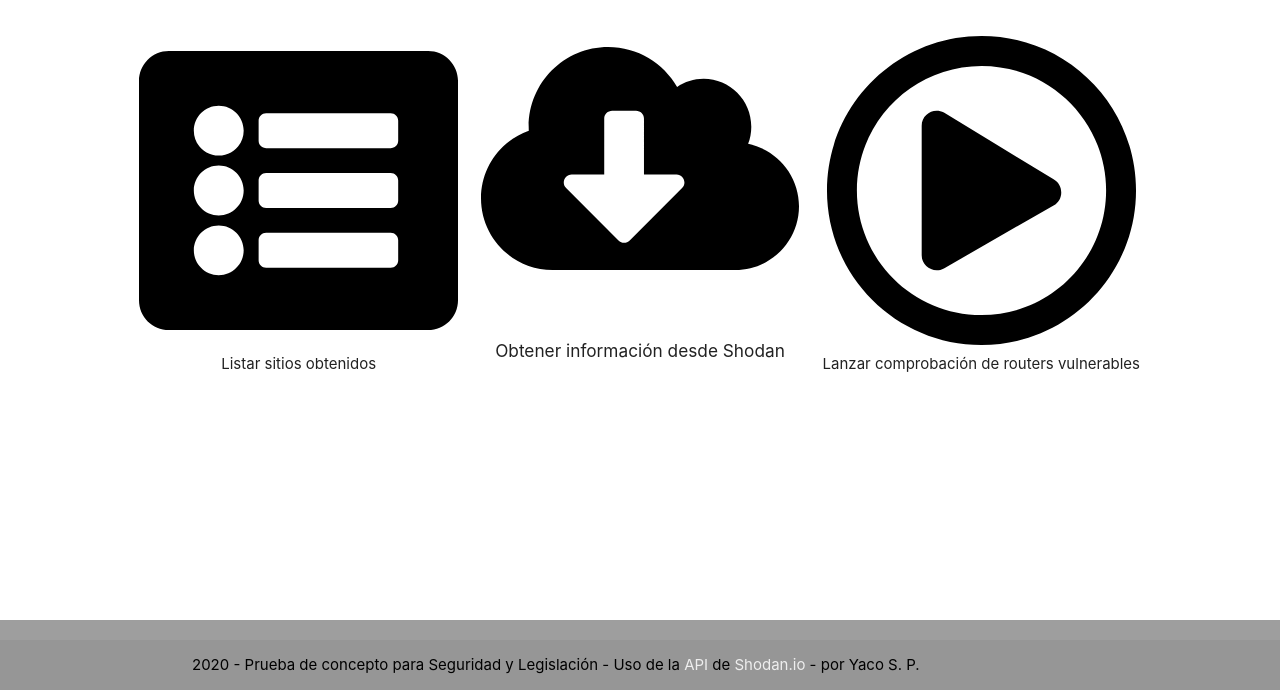
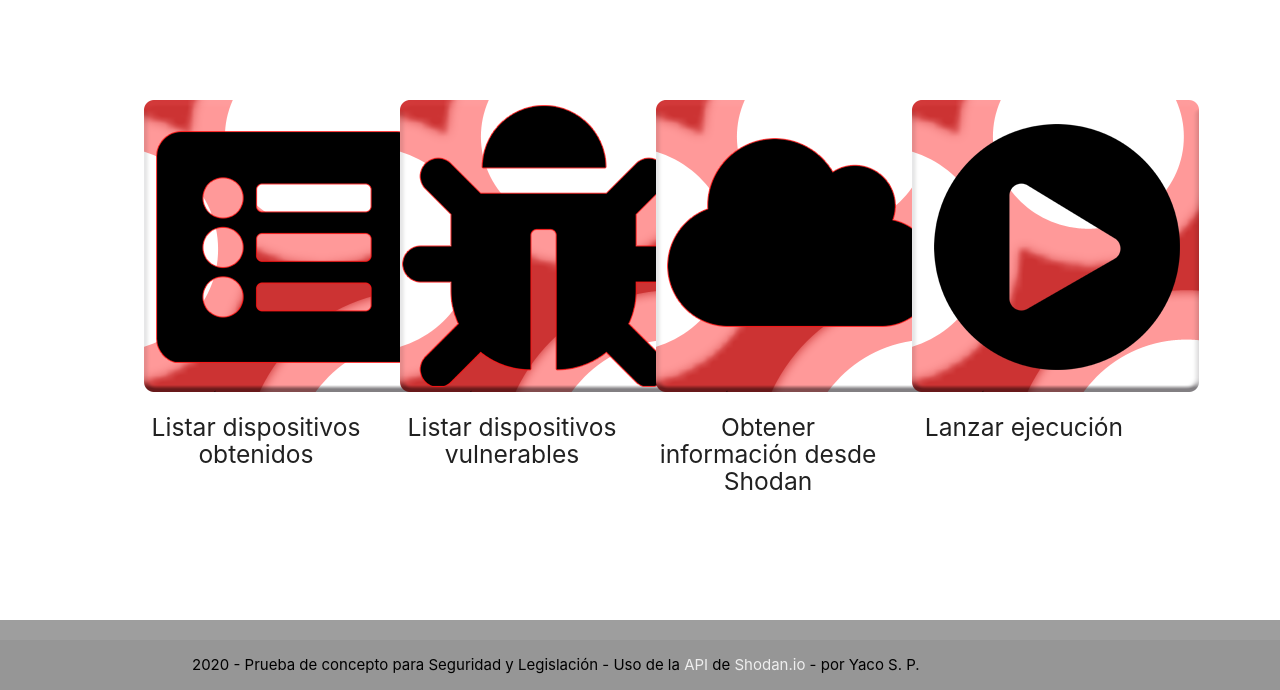
Before and after one commit to yacosant/miot_SyL, a website: page shodan-App/public/index.html in a window 1280 px wide. Shown: the part 110-800 px from the top of the page. Drawn offline with Linux system fonts and the light colour scheme.

Commit message:
Intex bonito y footer grises

```diff
--- a/shodan-App/public/assets/css/styles.css
+++ b/shodan-App/public/assets/css/styles.css
@@ -113,3 +113,14 @@ main {
     height:100%;
     background-color:#000;
 }
+
+.zoom:hover {
+  transform: scale(1.1); /* (150% zoom - Note: if the zoom is too large, it will go outside of the viewport) */
+}
+
+.vertical-center {
+
+  min-height: 70vh; /* These two lines are counted as one :-)       */
+  display: flex;
+  align-items: center;
+}
--- a/shodan-App/public/index.html
+++ b/shodan-App/public/index.html
@@ -24,55 +24,74 @@
     </header>
 
     <main>
-      <div class="cards" id="main_cards">
-        <div class="row">
-          <div class="col s4">
+      <div class="cards vertical-center" id="main_cards">
+        <div class="row ">
+
+          <div class="col s3">
             <div class=" max">
-              <div class="card-image responsive-img">
+              <div class="card-image responsive-img center-align zoom">
                 <a href="/list">
-                <img class="img-list"src="assets/img/list-alt-solid.svg">
+              <img class="img-list"src="assets/img/list.png">
+                <span class="fa fa-home"></span>
                 </a>
               </div>
 
               <div class="card-action center-align">
-                <br>
-                Listar sitios obtenidos
+                <h5>Listar dispositivos obtenidos</h5>
               </div>
             </div>
           </div>
 
-          <div class="col s4 ">
+          <div class="col s3 ">
             <div class="max">
-              <div class="card-image responsive-img">
-                <a href="/get">
-                <img class="icon img-list"src="assets/img/cloud-download-alt-solid.svg">
+              <div class="card-image responsive-img center-align zoom">
+                <a href="/vul">
+                <img class="icon img-list"src="assets/img/bug.png">
                 </a>
               </div>
 
 
               <div class="card-action center-align">
 
-                <H6>Obtener información desde Shodan</H6>
+                <h5>Listar dispositivos vulnerables</h5>
               </div>
             </div>
           </div>
 
-          <div class="col s4">
+          <div class="col s3 ">
+            <div class="max">
+              <div class="card-image responsive-img center-align zoom">
+                <a href="/get">
+                <img class="icon img-list"src="assets/img/cloud.png">
+                </a>
+              </div>
+
+
+              <div class="card-action center-align">
+
+                <h5>Obtener información desde Shodan</h5>
+              </div>
+            </div>
+          </div>
+
+          <div class="col s3">
             <div class=" max">
-              <div class="card-image responsive-img">
+              <div class="card-image responsive-img center-align zoom">
                 <a href="/play">
-                <img class="img-list"src="assets/img/play-circle-regular.svg">
+                <img class="img-list"src="assets/img/play.png">
                 </a>
               </div>
 
               <div class="card-action center-align">
-                <br>
-                Lanzar comprobación de routers vulnerables
+                <h5>Lanzar ejecución</h5>
               </div>
             </div>
           </div>
 
+
+
         </div>
+
       </div>
 
     </main>
```
Also changed, not shown: shodan-App/public/site/get-shodan.html (+1 -1 lines), shodan-App/public/site/list-data.html (+1 -1 lines), shodan-App/public/site/list-vulnerable.html (+1 -1 lines), shodan-App/public/site/play.html (+1 -1 lines), shodan-App/public/assets/img/bug.png (added), shodan-App/public/assets/img/cloud-download-alt-solid.svg (deleted), shodan-App/public/assets/img/cloud.png (added), shodan-App/public/assets/img/list-alt-solid.svg (deleted), shodan-App/public/assets/img/list.png (added), shodan-App/public/assets/img/play-circle-regular.svg (deleted), shodan-App/public/assets/img/play.png (added).
